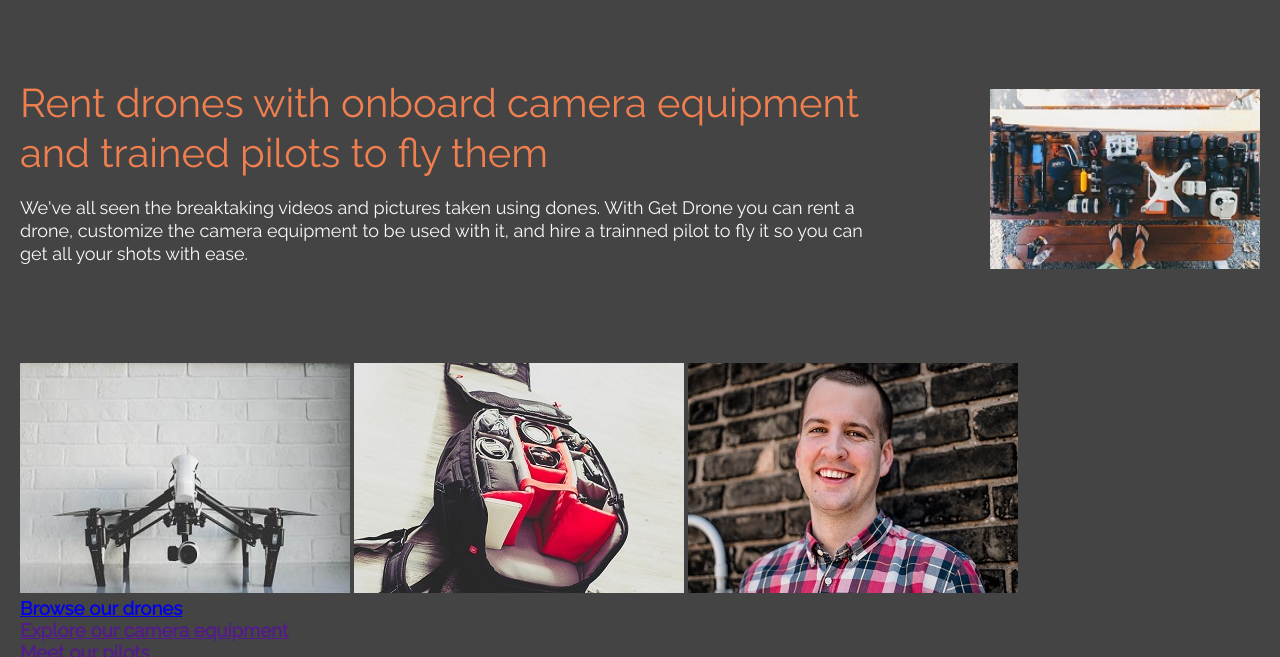
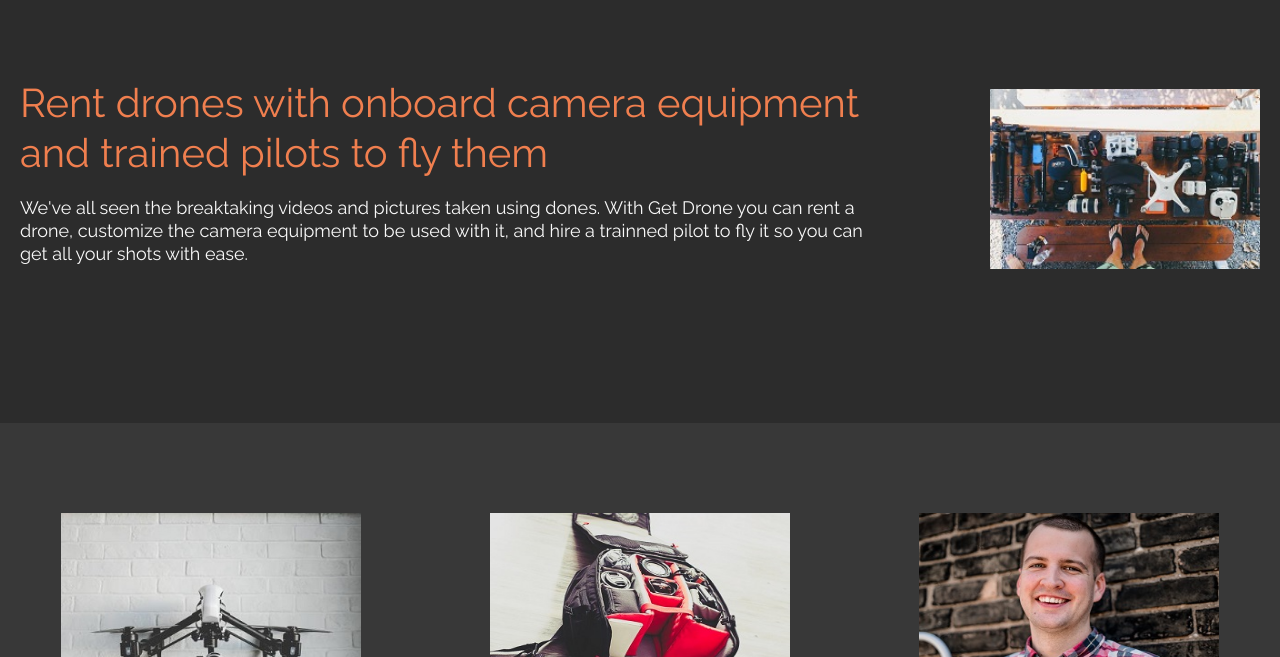
Before and after one commit to iludlow99/Get-Drone, a website: page index.html in a window 1280 px wide. Shown: the part 786-1443 px from the top of the page. Drawn offline with Linux system fonts and the light colour scheme.

Commit message:
darkened theme, started styling Products and Services thumbnails

```diff
--- a/index.html
+++ b/index.html
@@ -13,9 +13,9 @@
     <meta name="veiwport" content="width=device-width, initial-scale=1">
 </head>
 
-<body data-spy="scroll" data-target=".navbar" data-offset="50">
+<body id="section1" data-spy="scroll" data-target=".navbar" data-offset="50">
     <div class="yoga">
-        <header id="section1">
+        <header>
             <nav>
                 <img src="/images/logo.png" class="logo">
 <!--                <h3 style="font-size:40px; color:#F07F4F;">Get Drone</h3>-->
@@ -48,26 +48,25 @@
             </div>
         </div>
 
+        <section style="height: 60px"></section>
 
-        <div id="section3" class="container">
-            <div class="row">
-                <div class="pic col-md-4">
-                    <a href="dronePage.html"><img class="resize_image" src="/images/drone_pic.jpg" alt="Drone image unavailable"></a>
-                    <a href=""><img class="resize_image" src="/images/camera_equip.jpg" alt="Drone image unavailable"></a>
-                    <a href=""><img class="resize_image" src="/images/portrait-man.jpg" alt="Drone image unavailable"></a>
-                </div>
+        <div id="section3" class="threeLinks">
+            <div class="img-thumb-sectn">
+                <a href="dronePage.html"><img class="" src="/images/drone_pic.jpg" alt="Drone image unavailable"></a>
+                <h3 class=""><a href="dronePage.html">Browse our drones</a></h3>
             </div>
-
-            <div class="row">
-                <div class="pic col-md-4">
-                    <h3 class="text3"><a href="dronePage.html">Browse our drones</a></h3>
-                    <h3 class="text3"><a href="">Explore our camera equipment</a></h3>
-                    <h3 class="text3"><a href="">Meet our pilots</a></h3>
-                </div>
+            <div class="img-thumb-sectn">
+                <a href=""><img class="" src="/images/camera_equip.jpg" alt="Drone image unavailable"></a>
+                <h3 class=""><a href="">Explore our camera equipment</a></h3>
+            </div>
+            <div class="img-thumb-sectn">
+                <a href=""><img class="" src="/images/portrait-man.jpg" alt="Drone image unavailable"></a>
+                <h3 class=""><a href="">Meet our pilots</a></h3>
             </div>
         </div>
     </section>
 
+    <section style="height: 100px;"></section>
 
         <footer class="footerColor">
             <img src="/images/usable-logo.png" alt="Get Drone logo" class="logo" style="width: 10em; height: 100%;">
--- a/stylesheet.css
+++ b/stylesheet.css
@@ -54,7 +54,7 @@ html {
 
 body {
     margin: 0;
-    background-color: #444;
+    background-color: #2c2c2c;
 /*    height: 100%;*/
 }
 
@@ -73,7 +73,7 @@ nav {
     width: 100%;
     padding: 12px 10px;
     background-color: rgb(255, 255, 255);
-    background-color: #444;
+    background-color: #272727;
     box-shadow: 0px 1px 5px #000;
 }
 
@@ -140,7 +140,7 @@ div.mainImg p {
 }
 
 /*=====================================================*/
-section {
+.noTouchingSides {
     margin: 0px 20px 0px 20px;
 }
 
@@ -151,7 +151,7 @@ section {
     justify-content: space-between;
     align-items: center;
 
-    margin: 5em 0em 5em 0em;
+    margin: 5em 20px 5em 20px;
 }
 
     .statement {
@@ -178,8 +178,28 @@ section {
         height: 180px;
     }
 
+#section3 {
+    background-color: #383838;
+    padding: 90px 0px 80px 0px;
+}
+    .threeLinks {
+        display: flex;
+        justify-content: space-around;
+    }
+    .img-thumb-sectn {
+        text-align: center;
 
-
+    }
+    .img-thumb-sectn img {
+        height: 180px;
+        width: 300px;
+    }
+    .img-thumb-sectn h3, a {
+        text-decoration: none;
+        color: #F07F4F;
+        padding-top: 10px;
+        font-size: 22px;
+    }
 
 
 /*.equip-img {
```
